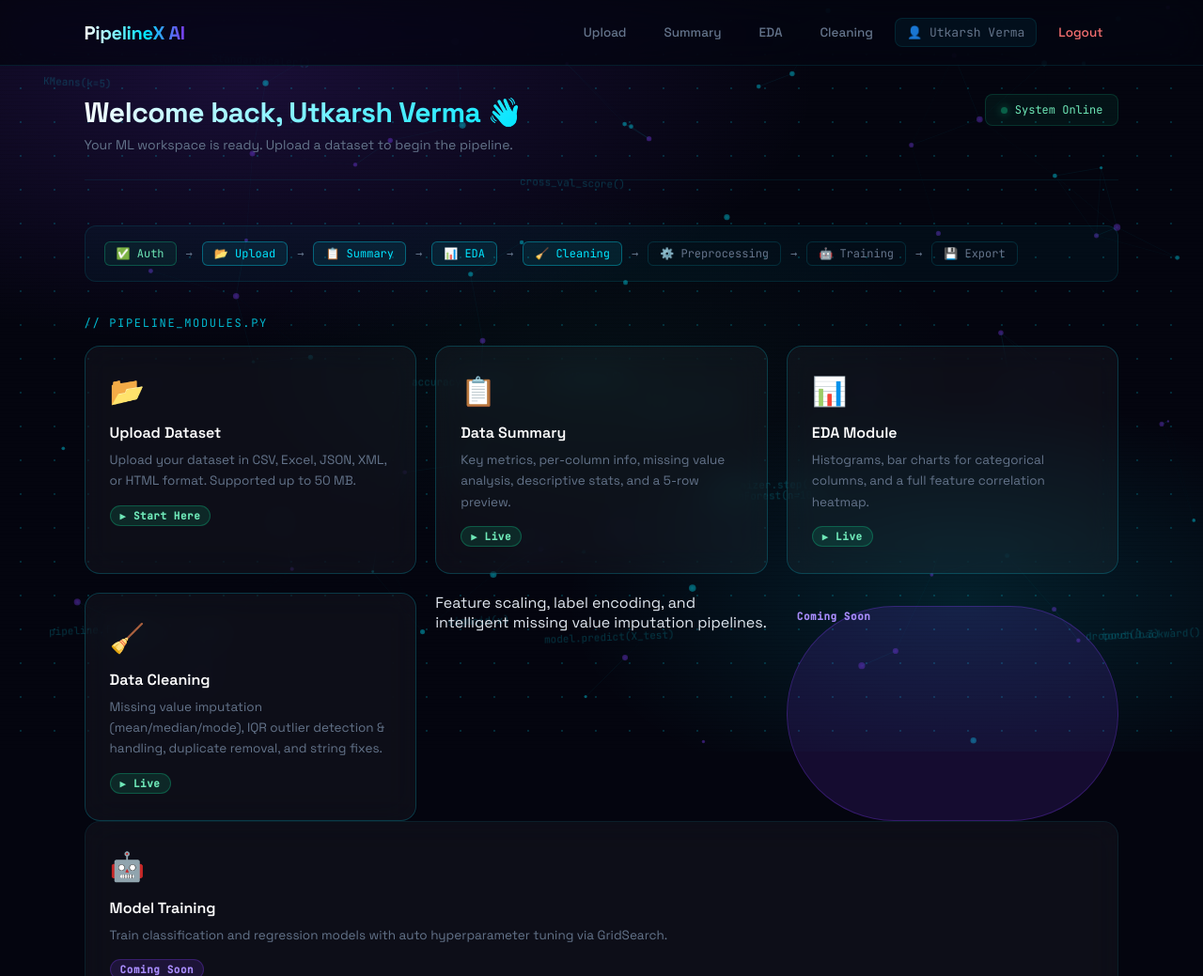
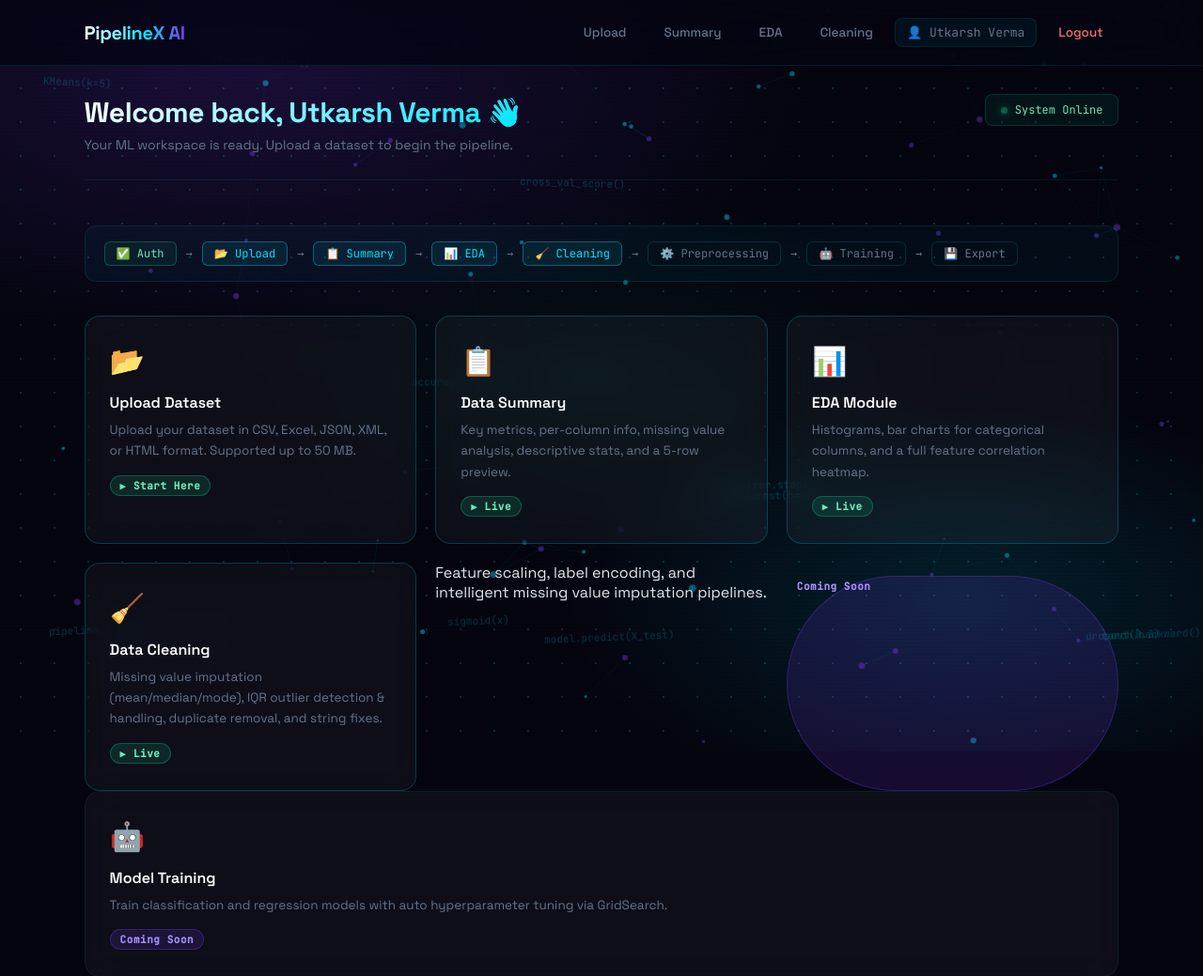
Before and after one commit to utkarsh0928/PipelineX_AI, a Flask app: page /dashboard in a window 1280 px wide. Shown: the top 1039 px of the page at 94% size. Run offline with Flask 3, Linux system fonts and the light colour scheme; a user stored in the database is signed in.

Commit message:
Removed unnecessary tags

```diff
--- a/templates/dashboard.html
+++ b/templates/dashboard.html
@@ -87,7 +87,6 @@
             <span class="step">💾 Export</span>
         </div>
 
-        <p class="section-label" style="margin-bottom:16px">// pipeline_modules.py</p>
 
         <div class="module-grid">
 
```
